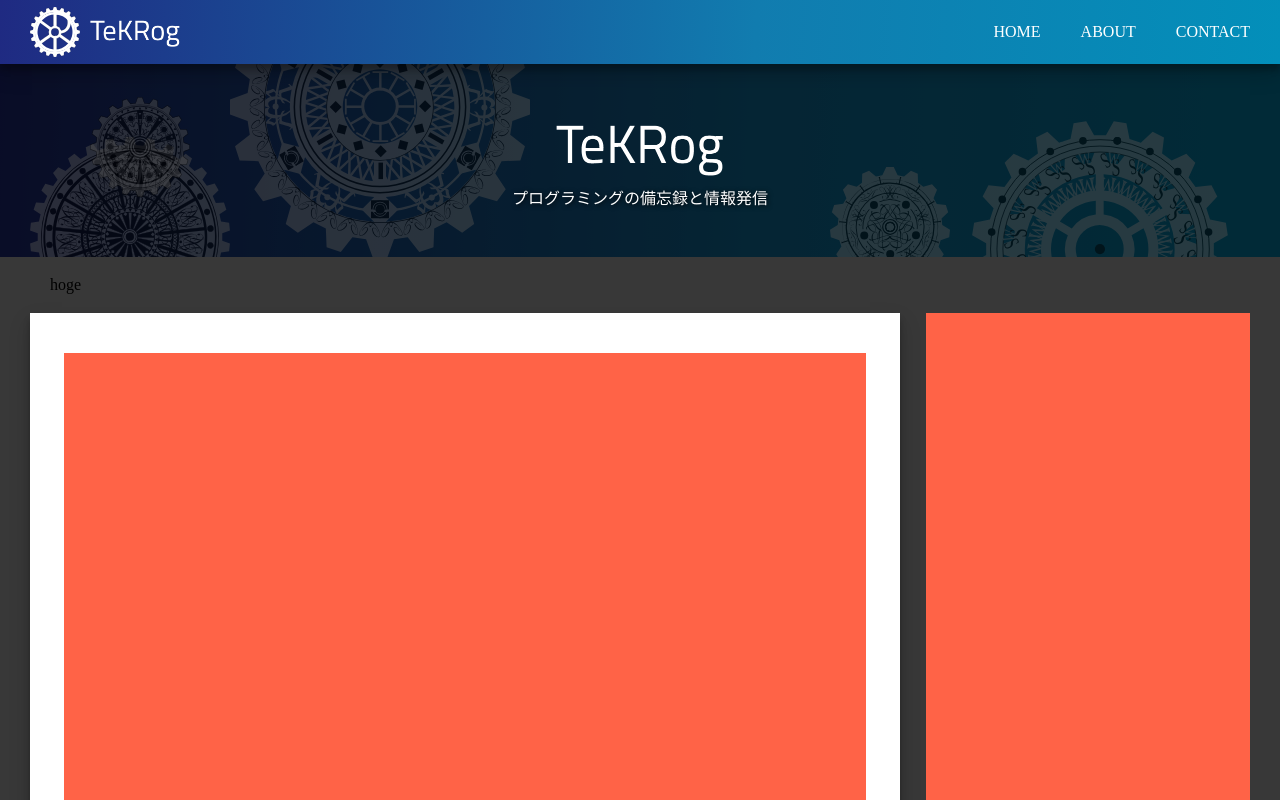
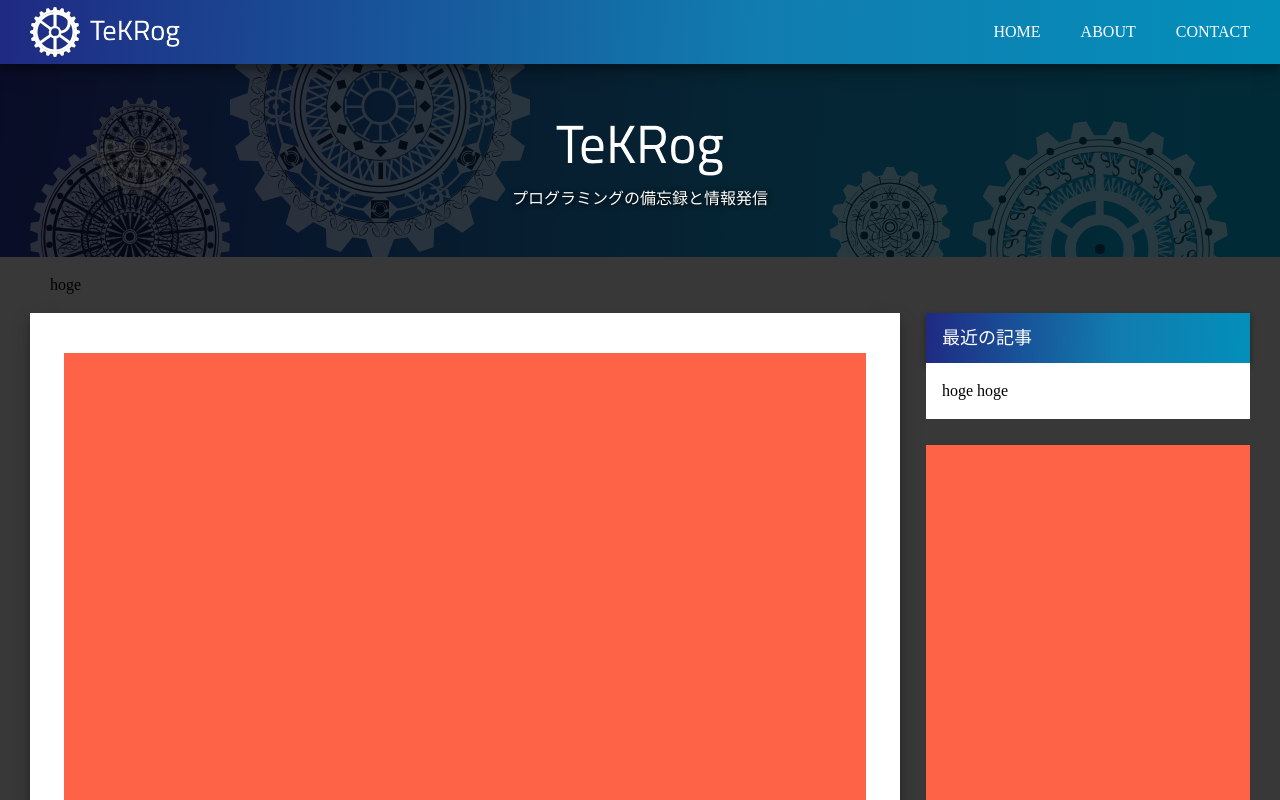
Before and after one commit to Ryoh96/tekrog, a Next.js app: page /test in a window 1280 px wide. Shown: the top 800 px of the page. Built offline with nearby package versions, Linux system fonts and the light colour scheme.

Commit message:
Implemented SideContent component

```diff
--- /dev/null
+++ b/src/components/atoms/TitleBlock.tsx
@@ -0,0 +1,23 @@
+import styled from 'styled-components'
+
+const TitleWrapper = styled.p`
+  font-size: 18px;
+  background: ${({ theme }) => theme.gradient.main};
+  color: #fff;
+  padding: 16px;
+  box-shadow: 0 3px 6px rgba(0, 0, 0, 0.16), 0 3px 6px rgba(0, 0, 0, 0.23);
+`
+
+type TitleBlockProps = {
+  title: string
+}
+
+const TitleBlock = ({
+  title
+}: TitleBlockProps) => {
+  return (
+    <TitleWrapper>{title}</TitleWrapper>
+  )
+}
+
+export default TitleBlock
--- a/src/components/layout/SideArea.tsx
+++ b/src/components/layout/SideArea.tsx
@@ -2,5 +2,7 @@ import styled from 'styled-components'
 
 const SideArea = styled.div`
   flex: 0 0 324px;
+  display: grid;
+  gap: 26px;
 `
 export default SideArea
--- /dev/null
+++ b/src/components/organisms/SideContent.tsx
@@ -0,0 +1,25 @@
+import type { ReactNode } from 'react'
+import styled from 'styled-components'
+
+import TitleBlock from '../atoms/TitleBlock'
+
+const SideContentContainer = styled.div`
+  padding: 20px 16px;
+  background-color: #fff;
+`
+
+type SideContentProps = {
+  title: string
+  children: ReactNode
+}
+
+const SideContent = ({ title, children }: SideContentProps) => {
+  return (
+    <div>
+      <TitleBlock title={title} />
+      <SideContentContainer>{children}</SideContentContainer>
+    </div>
+  )
+}
+
+export default SideContent
--- a/src/pages/test.tsx
+++ b/src/pages/test.tsx
@@ -4,6 +4,7 @@ import Breadcrumb from '@/components/molecules/Breadcrumb'
 import Footer from '@/components/organisms/Footer'
 import Header from '@/components/organisms/Header'
 import Hero from '@/components/organisms/Hero'
+import SideContent from '@/components/organisms/SideContent'
 
 import MainArea from '../components/layout/MainArea'
 import PageContainer from '../components/layout/PageContainer'
@@ -29,6 +30,12 @@ const Test = () => {
               <Contents />
             </MainArea>
             <SideArea>
+              <SideContent title="最近の記事">
+                hoge
+                hoge
+              </SideContent>
+              <Contents />
+              <Contents />
               <Contents />
             </SideArea>
           </TwoColumnContainer>
```
